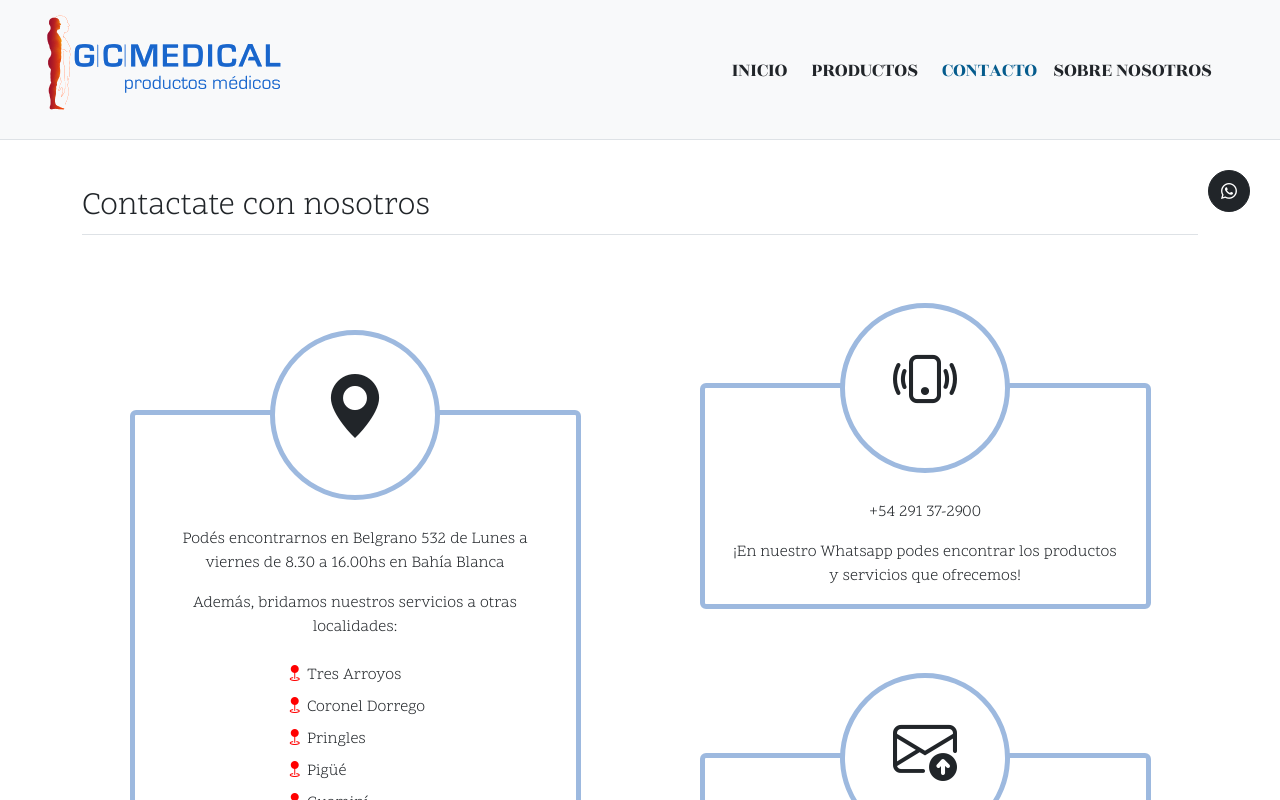
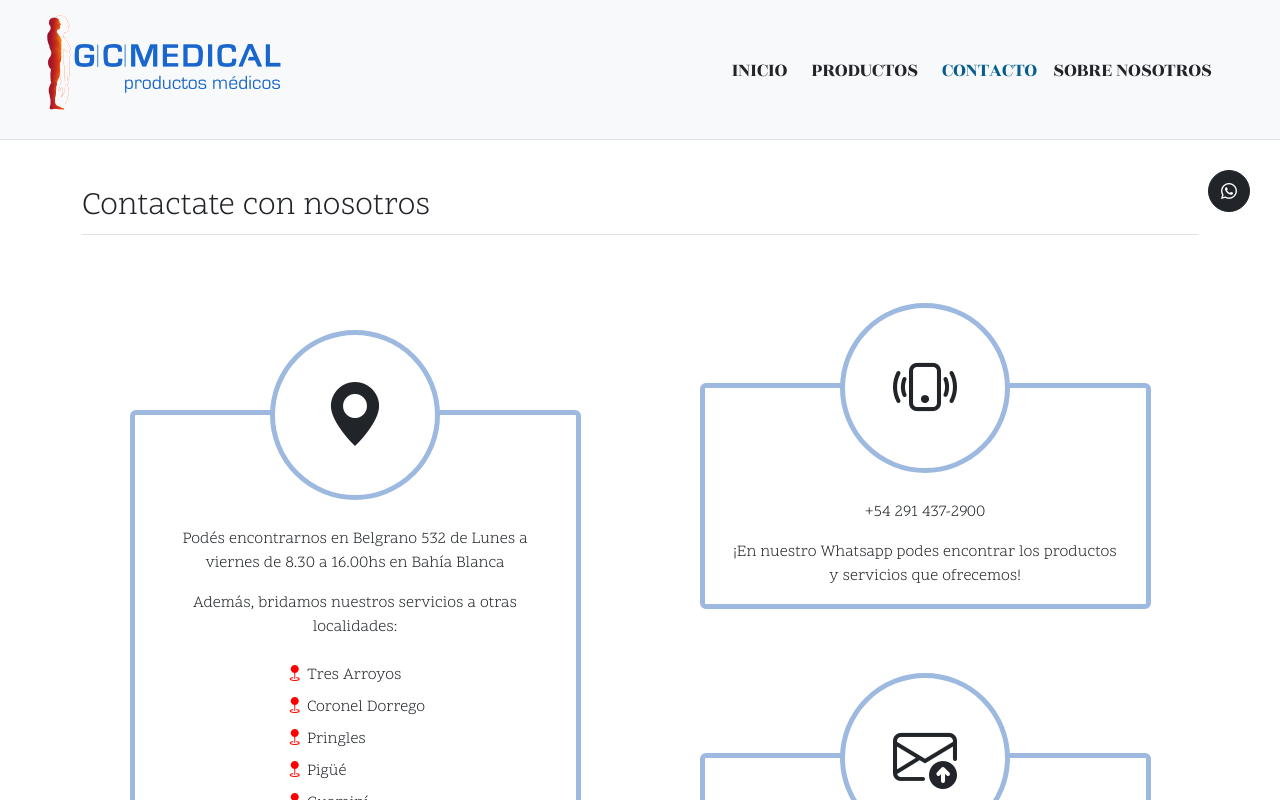
Before and after one commit to florencianionquepan/gc-medical, a React (Vite) app: page /contacto in a window 1280 px wide. Shown: the top 800 px of the page. Built offline with nearby package versions, Linux system fonts and the light colour scheme.

Commit message:
fixes contact page

```diff
--- a/src/contact/BigIcon.jsx
+++ b/src/contact/BigIcon.jsx
@@ -7,7 +7,7 @@ export const BigIcon = ({iconClass, link}) => {
         d-flex justify-content-center align-items-center
         position-absolute top-0 start-50 translate-middle bg-body btn-contact"
         style={{ aspectRatio: '1 / 1', maxWidth: '170px', '@media (minWidth: 1250px)': ''}}>
-            <i className={iconClass} style={{ fontSize: '400%'}}></i>
+            <i className={iconClass} style={{ fontSize: '400%', marginTop: '15px'}}></i>
         </div>
     </a>
     </>
--- a/src/contact/ItemEmail.jsx
+++ b/src/contact/ItemEmail.jsx
@@ -1,10 +1,10 @@
 import { BigIcon } from "./BigIcon"
 
 const iconos=[
-  {id:10, icono:'bi bi-whatsapp', text:'291372900',link:'https://wa.me/+542914372900'},
+  {id:10, icono:'bi bi-whatsapp', text:'2914372900',link:'https://wa.me/+542914372900'},
   {id:11, icono:'bi bi-instagram', text:'@GcMedicalbb',link:'https://www.instagram.com/gcmedicalbb'},
   {id:12, icono:'bi bi-instagram', text:'@Gcmedicaldiabetes',link:'https://www.instagram.com/gcmedicaldiabetes'},
-  {id:13, icono:'bi bi-linkedin', text:'GC Medical',link:'#'}
+  {id:13, icono:'bi bi-linkedin', text:'GC Medical',link:'https://www.linkedin.com/in/gc-medical-18b7b8306/'}
 ];
 
 export const ItemEmail = () => {
--- a/src/contact/ItemPhone.jsx
+++ b/src/contact/ItemPhone.jsx
@@ -6,7 +6,7 @@ export const ItemPhone = () => {
         <div className="border rounded border-gris border-5 position-relative pt-5 my-0 my-md-5">
             <BigIcon iconClass="bi bi-phone-vibrate" link="https://wa.me/+542914372900"/>
             <p className="px-4 pt-3 mt-5">
-                +54 291 37-2900
+                +54 291 437-2900
             </p>
             <p className="px-4">
                 ¡En nuestro Whatsapp podes encontrar los productos y servicios que ofrecemos!
```
